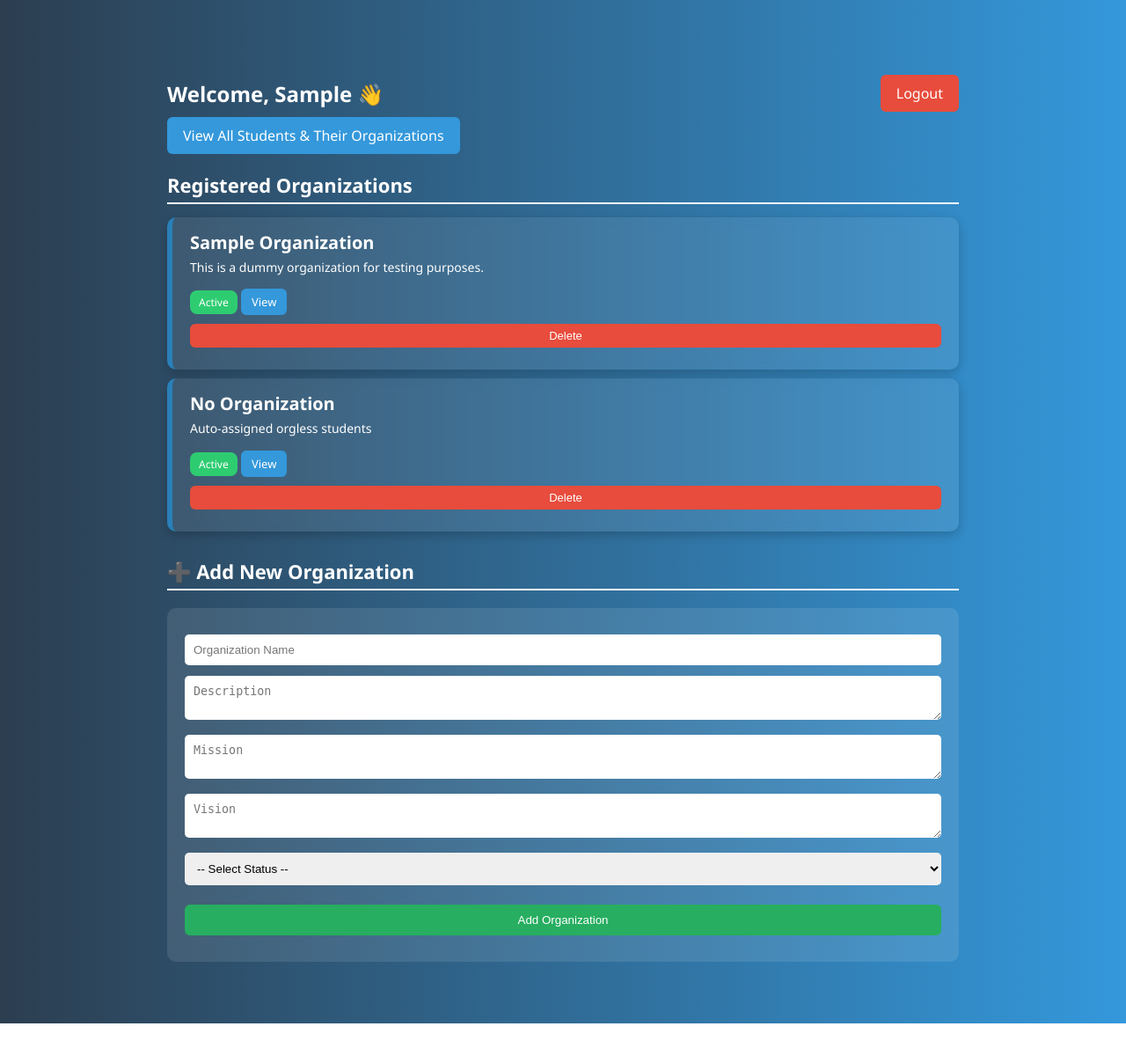
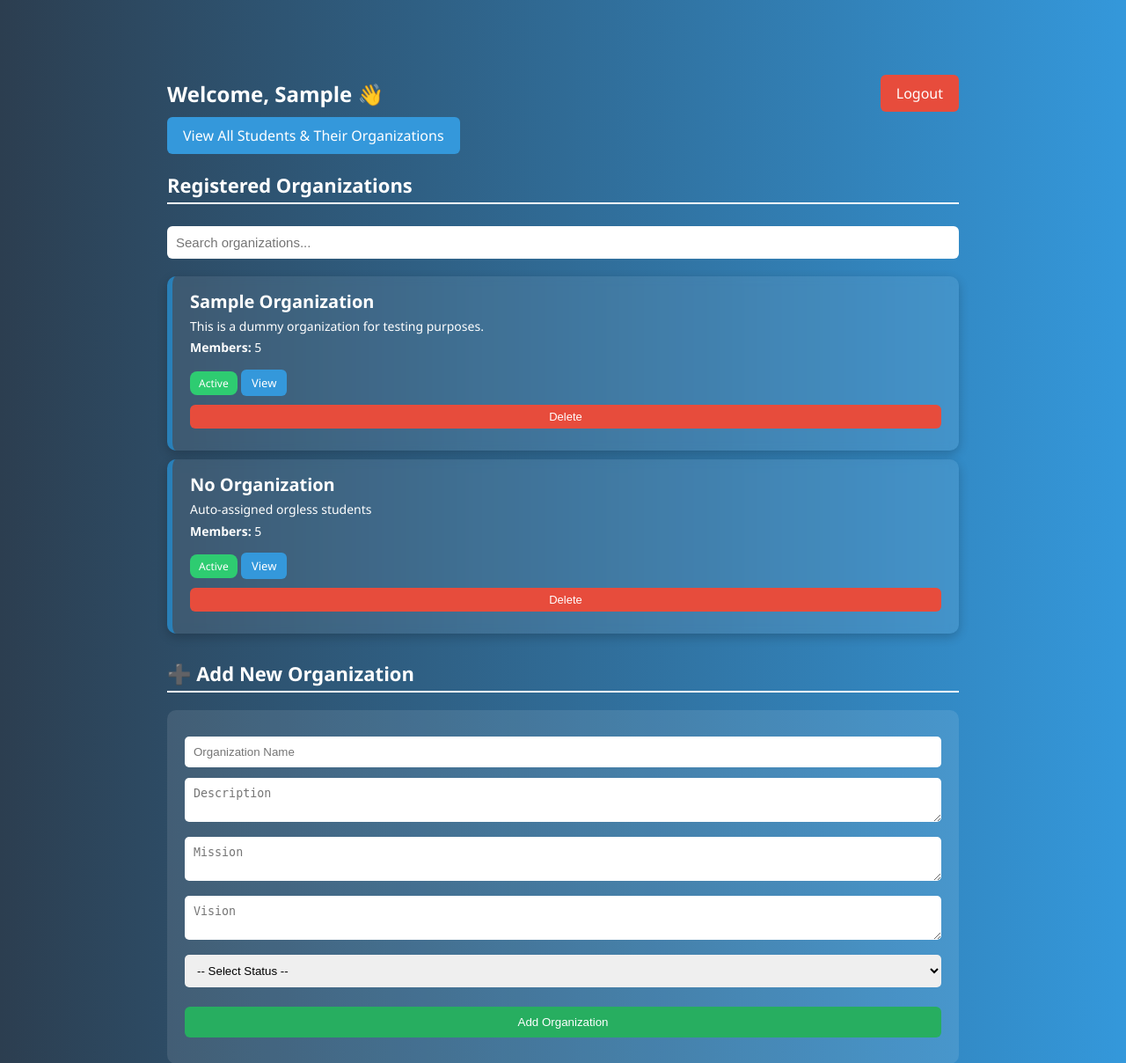
Before and after one commit to KGG-Student/TEST_SACDEV, a Flask app: page /sacdev_dashboard in a window 1280 px wide. Shown: the top 1208 px of the page at 88% size. Before the commit the page ends 1163 px from the top, so only its background shows below. Run offline with Flask 3, Linux system fonts and the light colour scheme; the visitor is signed in with stand-in values (Sample User, id 1); data comes from the database, SQL or seed files in the repository; both versions use the stored data as it was after the commit.

Commit message:
Updated dashboard, db setup, and login logic

```diff
--- a/app.py
+++ b/app.py
@@ -63,6 +63,7 @@ def sacdev_dashboard():
         return redirect('/login')
 
     conn = sqlite3.connect('database/users.db')
+    conn.row_factory = sqlite3.Row
     c = conn.cursor()
 
     # Add organization
@@ -81,11 +82,59 @@ def sacdev_dashboard():
             c.execute('DELETE FROM organizations WHERE id = ?', (org_id,))
             conn.commit()
 
-    c.execute('SELECT * FROM organizations')
+    # --- Ensure default org exists ---
+    c.execute("SELECT * FROM organizations WHERE name = 'No Organization'")
+    default_org = c.fetchone()
+
+    if not default_org:
+        c.execute('''
+            INSERT INTO organizations (name, description, mission, vision, status)
+            VALUES (?, ?, ?, ?, ?)
+        ''', ('No Organization', 'Auto-assigned orgless students', '', '', 'Active'))
+        conn.commit()
+        c.execute("SELECT * FROM organizations WHERE name = 'No Organization'")
+        default_org = c.fetchone()
+
+    default_org_id = default_org['id']
+
+    # --- Find orgless students in 'members' table ---
+    c.execute('SELECT id, name FROM students')  # Assuming you have a students table
+    all_students = c.fetchall()
+
+    c.execute('SELECT full_name FROM members')
+    members = c.fetchall()
+    member_names = {m['full_name'] for m in members}
+
+    # --- Insert orgless students into default org ---
+    for student in all_students:
+        if student['name'] not in member_names:
+            c.execute('''
+                INSERT INTO members (org_id, full_name)
+                VALUES (?, ?)
+            ''', (default_org_id, student['name']))
+    conn.commit()
+
+    # --- Fetch orgs with member counts ---
+    c.execute('''
+        SELECT o.*, COUNT(m.id) AS member_count
+        FROM organizations o
+        LEFT JOIN members m ON o.id = m.org_id
+        GROUP BY o.id
+    ''')
     orgs = c.fetchall()
+
+    # --- Orgless students (optional: those in default org) ---
+    c.execute('''
+        SELECT name FROM students
+        WHERE name NOT IN (
+            SELECT full_name FROM members WHERE org_id != ?
+        )
+    ''', (default_org_id,))
+    orgless_students = c.fetchall()
+
     conn.close()
 
-    return render_template('sacdev_dashboard.html', user=session['username'], orgs=orgs)
+    return render_template('sacdev_dashboard.html', user=session['username'], orgs=orgs, orgless_students=orgless_students)
 
 
 @app.route('/rrc_dashboard')
--- a/templates/sacdev_dashboard.html
+++ b/templates/sacdev_dashboard.html
@@ -102,6 +102,15 @@
     .submit-btn:hover {
         background-color: #219150;
     }
+
+    #orgSearch {
+        padding: 10px;
+        margin-bottom: 20px;
+        border-radius: 6px;
+        border: none;
+        width: 100%;
+        font-size: 15px;
+    }
 </style>
 
 <div class="dashboard-container">
@@ -113,10 +122,14 @@
     <a href="{{ url_for('students_orgs') }}" class="btn-view-students">View All Students & Their Organizations</a>
 
     <h3 class="section-title">Registered Organizations</h3>
+
+    <input type="text" id="orgSearch" placeholder="Search organizations...">
+
     {% for org in orgs %}
     <div class="org-card">
         <h4>{{ org[1] }}</h4>
         <p>{{ org[2] }}</p>
+        <p><strong>Members:</strong> {{ org[6] }}</p>
         <span class="status {{ org[5]|lower }}">{{ org[5] }}</span>
         <a href="{{ url_for('view_organization', org_id=org[0]) }}" class="view-btn">View</a>
         <form method="POST" style="display:inline;">
@@ -145,4 +158,15 @@
         </form>
     </div>
 </div>
+
+<script>
+document.getElementById("orgSearch").addEventListener("keyup", function () {
+    var search = this.value.toLowerCase();
+    var cards = document.querySelectorAll(".org-card");
+    cards.forEach(function (card) {
+        var name = card.querySelector("h4").innerText.toLowerCase();
+        card.style.display = name.includes(search) ? "block" : "none";
+    });
+});
+</script>
 {% endblock %}
```
Also changed, not shown: create_db.py (+18 -0 lines), database/users.db.
